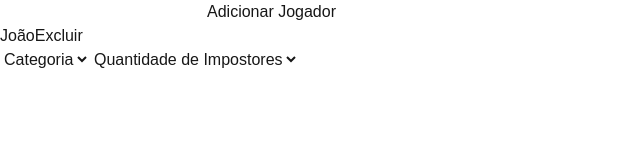
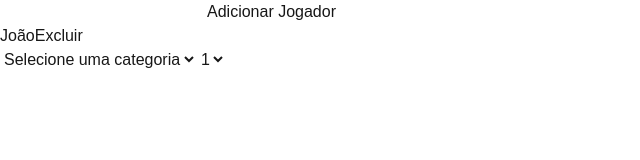
Before and after one commit to MateusDanieel/impostor, a Next.js app: page /impostor/ in a window 1280 px wide. Shown: the top 160 px of the page, without its empty margins (0-640 px from the left). Built offline with nearby package versions, Linux system fonts and the light colour scheme.

Commit message:
feat: implement initial game setup phase with player management, category selection, and impostor count configuration

```diff
--- a/app/page.tsx
+++ b/app/page.tsx
@@ -7,15 +7,22 @@ import { Setup } from "@/components/Setup"
 export default function Home() {
 
   const [phase, setPhase] = useState<Phase>("setup");
-  const [players, setPlayers] = useState<Player>();
+  const [players, setPlayers] = useState<Player[]>([]);
+  const [categoryId, setCategoryId] = useState<string>("");
+  const [impostorCount, setImpostorCount] = useState<1 | 2>(1);
+
+  console.log(categoryId);
 
   return (
     <>
       {phase === 'setup' &&
         <Setup
-          players=""
-          categoryId=""
-          impostorCount=""
+          players={players}
+          setPlayers={setPlayers}
+          categoryId={categoryId}
+          setCategoryId={setCategoryId}
+          impostorCount={impostorCount}
+          setImpostorCount={setImpostorCount}
         />
       }
     </>
--- a/components/Setup.tsx
+++ b/components/Setup.tsx
@@ -1,7 +1,8 @@
-export const Setup = (players, categoryId, impostorCount) => {
+import { categories } from "@/data/categories";
+
+export const Setup = ({ players, setPlayers, categoryId, setCategoryId, impostorCount, setImpostorCount }) => {
     return (
         <>
-
             <input type="text" />
             <button type="button">Adicionar Jogador</button>
 
@@ -16,12 +17,14 @@ export const Setup = (players, categoryId, impostorCount) => {
                 </tbody>
             </table>
 
-            <select>
-                <option selected disabled>Categoria</option>
+            <select value={categoryId} onChange={(e) => setCategoryId(e.target.value)}>
+                <option value="" disabled>Selecione uma categoria</option>
+                {categories.map((cat) =>
+                    <option key={cat.id} value={cat.id}>{cat.label}</option>
+                )}
             </select>
 
-            <select>
-                <option selected disabled>Quantidade de Impostores</option>
+            <select value={impostorCount} onChange={(e) => setImpostorCount(e.target.value === "1" ? 1 : 2)}>
                 <option value="1">1</option>
                 <option value="2">2</option>
             </select>
--- a/data/categories.ts
+++ b/data/categories.ts
@@ -2,16 +2,21 @@ export const categories = [
     {
         id: "food",
         label: "Comidas",
-        words: ["Lasanha", "Pizza", "Hambúrguer", "Sushi", "Bolo", "Pastel", "Strogonoff", "Panqueca", "Torta", "Coxinha", "Esfiha", "Paçoca", "Cupcake"]
+        words: ["Lasanha", "Pizza", "Hambúrguer", "Sushi", "Bolo", "Pastel", "Strogonoff", "Panqueca", "Torta", "Coxinha", "Esfiha", "Paçoca", "Cupcake", "Escondidinho", "Macarrão", "Churros", "Pão de queijo", "Pão de alho", "Batata frita", "Feijoada", "Churrasco", "Brownie", "Croissant", "Baião de dois", "Maçã", "Manga", "Pêra", "Abacaxi", "Banana", "Mamão", "Uva", "Laranja", "Chocolate", "Presunto", "Queijo", "Burrito", "Tacos", "Beringela", "Parmegiana", "Linguiça"]
     },
     {
         id: "teams",
         label: "Times",
-        words: ["Corinthians", "Palmeiras", "Santos", "São Paulo", "Flamengo", "Fluminense", "Botafogo", "Cruzeiro", "Chapecoense", "Athletico Paranaense", "Bahia", "Bragantino", "Ceará", "Coritiba", "Fortaleza", "Goiás", "Grêmio", "Internacional", "Juventude", "Sport", "Vasco da Gama", "Barcelona", "Real Madrid", "Celta de Vigo", "Manchester United", "Liverpool", "Manchester City", "Juventus", "Arsenal", "Chelsea", "Shakhtar Donetsk", "Atlético Mineiro", "Atlético de Madrid", "Red Bull Leipzig", "Bayer Leverkusen", "Inter de Milão", "Napoli", "Milan", "Roma", "Inter Miami", "LA Galaxy", "Chivas Guadalajara", "Boca Juniors", "Atlético Nacional", "River Plate", "Peñarol", "Colo-Colo", "Tolima", "Talleres", "Independiente", "Lyon", "Paris Saint-Germain", "Tottenham", "Sporting Lisboa", "Porto", "Benfica", "Al-Hilal", "Al-Nasr", "Al-Ittihad", "Borussia Dortmund", "Real Betis"]
+        words: ["Corinthians", "Palmeiras", "Santos", "São Paulo", "Flamengo", "Fluminense", "Botafogo", "Cruzeiro", "Chapecoense", "Athletico Paranaense", "Bahia", "Bragantino", "Ceará", "Coritiba", "Fortaleza", "Goiás", "Grêmio", "Internacional", "Juventude", "Sport", "Vasco da Gama", "Barcelona", "Real Madrid", "Celta de Vigo", "Manchester United", "Liverpool", "Manchester City", "Juventus", "Arsenal", "Chelsea", "Shakhtar Donetsk", "Atlético Mineiro", "Atlético de Madrid", "Red Bull Leipzig", "Bayer Leverkusen", "Inter de Milão", "Napoli", "Milan", "Roma", "Inter Miami", "LA Galaxy", "Chivas Guadalajara", "Boca Juniors", "Atlético Nacional", "River Plate", "Peñarol", "Colo-Colo", "Tolima", "Talleres", "Independiente", "Lyon", "Paris Saint-Germain", "Tottenham", "Sporting Lisboa", "Porto", "Benfica", "Al-Hilal", "Al-Nasr", "Al-Ittihad", "Borussia Dortmund", "Real Betis", "Bayern München"]
     },
     {
         id: "famous",
         label: "Pessoas famosas",
-        words: ["Messi", "Cristiano Ronaldo", "LeBron James", "Kobe Bryant", "Michael Jordan", "Michael Jackson", "Brad Pitt", "Justin Bieber", "Vin Diesel", "Samuel L. Jackson", "Michael B. Jordan", "Wagner Moura", "Selton Melo", "Shakira", "Elon Musk", "Akira Toriyama", "Santos Dummond", "Monteiro Lobato", "Celso Portioli", "Silvio Santos", "Tim Maia", "Neymar"]
+        words: ["Messi", "Cristiano Ronaldo", "LeBron James", "Kobe Bryant", "Michael Jordan", "Michael Jackson", "Brad Pitt", "Justin Bieber", "Vin Diesel", "Samuel L. Jackson", "Michael B. Jordan", "Wagner Moura", "Selton Melo", "Shakira", "Elon Musk", "Akira Toriyama", "Santos Dummond", "Monteiro Lobato", "Celso Portioli", "Silvio Santos", "Tim Maia", "Neymar", "Renato Cariani", "Ramon Dino", "Renato Augusto", "Erick Wendel", "Gustavo Guanabara", "Chris Bumstead", "Ruyter", "Toguro", "Hideo Kojima", "Bill Gates", "Jeff Bezos", "Steve Jobs", "Anderson Silva", "Cléber 'Bambam'", "Popó Freitas", "Scarlett Johansson", "Henry Cavill"]
+    },
+    {
+        id: "dops",
+        label: "Funcionários da Dopster",
+        words: ["Fernanda", "Felipe", "Samya", "Agide", "Kauan", "Gabs", "Greg", "Jeong", "Marco", "Léo", "Amanda", "Mateus", "Guilherme", "Leoni", "Lucas", "Melanie", "Sergio", "Zé", "Welton", "Meroni", "Mari"]
     }
 ]
```
